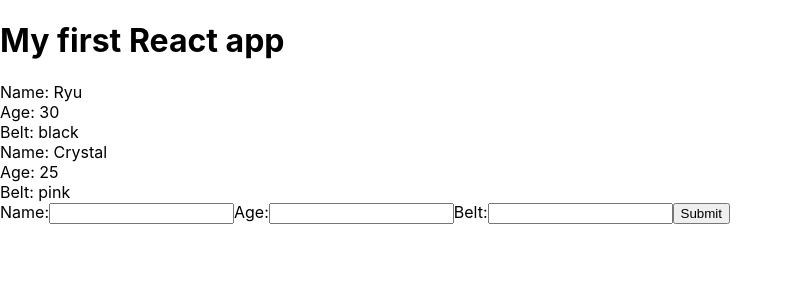
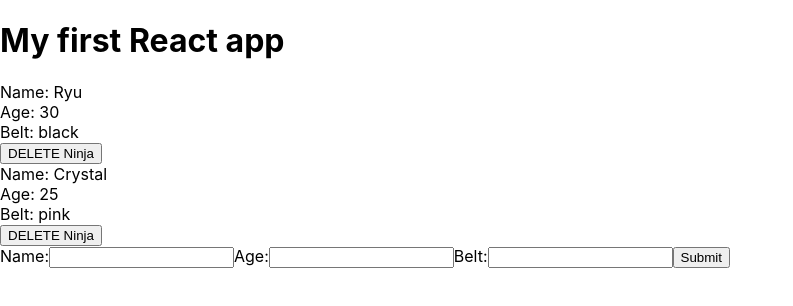
Before and after one commit to mfcandan/react-redux-axios, a React (Create React App) app: page / in a window 1280 px wide. Shown: the top 306 px of the page, without its empty margins (0-793 px from the left). Built offline with nearby package versions, Linux system fonts and the light colour scheme.

Commit message:
delete function

```diff
--- a/src/App.js
+++ b/src/App.js
@@ -17,11 +17,19 @@
       ninjas: ninjas
     })
   }
+  deleteNinja = (id) => {
+    let ninjas = this.state.ninjas.filter(ninja => {
+      return ninja.id !== id
+    })
+    this.setState({
+      ninjas: ninjas
+    })
+  }
   render() {
     return (
       <div className="App">
         <h1>My first React app</h1>
-        <Ninjas ninjas={this.state.ninjas}/>
+        <Ninjas deleteNinja={this.deleteNinja} ninjas={this.state.ninjas}/>
         <AddNinja addNinja={this.addNinja} />
       </div>
     );
--- a/src/Ninjas.js
+++ b/src/Ninjas.js
@@ -1,6 +1,6 @@
 import React from 'react'
 
-export default function Ninjas({ninjas}) {
+export default function Ninjas({ninjas, deleteNinja}) {
     const ninjaList = ninjas.map(ninja => {
         return ninja.age > 20 ? (
             (
@@ -8,6 +8,7 @@
                     <div>Name: {ninja.name} </div>
                     <div>Age: {ninja.age}</div>
                     <div>Belt: {ninja.belt} </div>
+                    <button onClick={() => deleteNinja(ninja.id)}>DELETE Ninja</button>
                 </div>
             )
         ) : null;
```
